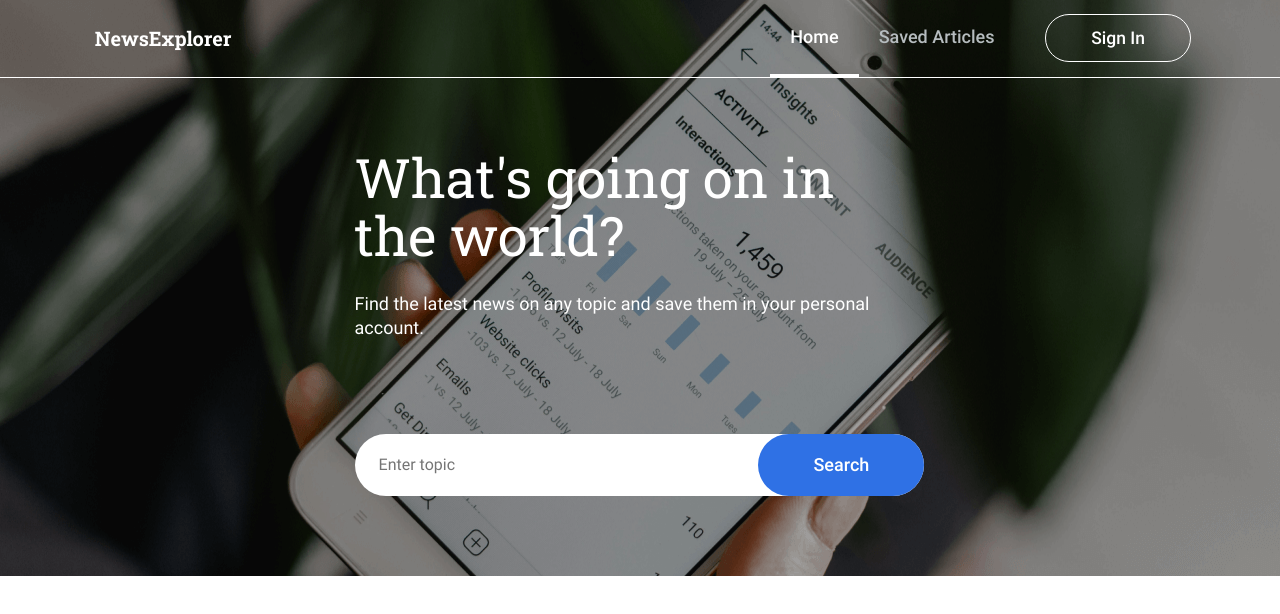
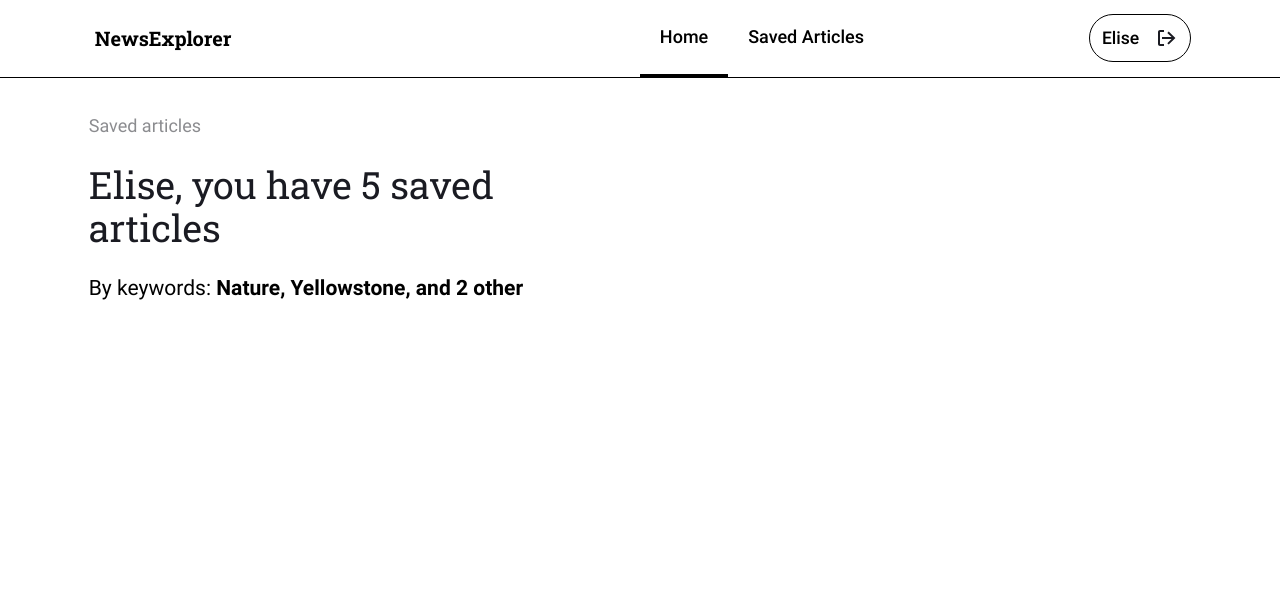
Before and after one commit to Yotam7298/news-explorer-frontend, a React (Create React App) app: page / in a window 1280 px wide. Shown: the top 614 px of the page. Built offline with nearby package versions, Linux system fonts and the light colour scheme; the HTML template or start-up script is replaced by a standard one.

Commit message:
fixed saved navbar and created saved header

```diff
--- a/src/components/App/App.js
+++ b/src/components/App/App.js
@@ -2,13 +2,13 @@ import React from 'react';
 import Header from '../Header/Header';
 import Navbar from '../Navbar/Navbar';
 import SearchForm from '../SearchForm/SearchForm';
-import './App.css';
+import SavedNewsHeader from '../SavedNewsHeader/SavedNewsHeader';
 
 function App() {
   return (
     <div className="App">
-      <Header navbar={Navbar} searchForm={SearchForm}>
-      </Header>
+      {/* <Header navbar={Navbar} searchForm={SearchForm} /> */}
+      <SavedNewsHeader navbar={Navbar} />
     </div>
   );
 }
--- a/src/components/Navbar/Navbar.css
+++ b/src/components/Navbar/Navbar.css
@@ -8,22 +8,6 @@
     align-items: center;
     font-family: Roboto, sans-serif;
     line-height: 24px;
-}
-
-.navbar_saved {
-    border-bottom-color: black;
-}
-
-.navbar_saved .navbar__logo {
-    color: black;
-}
-
-.navbar_saved .navbar__link {
-    color: black;
-}
-
-.navbar_saved .navbar__linkbox_selected {
-    border-bottom-color: black;
 }
 
 .navbar__logo {
@@ -113,3 +97,24 @@
     cursor: pointer;
     opacity: .6;
 }
+
+.navbar_saved {
+    border-bottom-color: black;
+}
+
+.navbar_saved .navbar__logo {
+    color: black;
+}
+
+.navbar_saved .navbar__link {
+    color: black;
+}
+
+.navbar_saved .navbar__linkbox_selected {
+    border-bottom-color: black;
+}
+
+.navbar_saved .navbar__signout {
+    border-color: black;
+    color: black;
+}
--- a/src/components/Navbar/Navbar.js
+++ b/src/components/Navbar/Navbar.js
@@ -1,11 +1,11 @@
 import React from 'react';
 import { Link } from 'react-router-dom';
-// import signOutHome from '../../images/logout.svg'
-// import signOutSaved from '../../images/logout-white.svg'
+import signOutSaved from '../../images/logout.svg'
+import signOutHome from '../../images/logout-white.svg'
 
-export default function Navbar() {
+export default function Navbar(props) {
     return (
-        <div className='navbar'>
+        <div className={`navbar ${props.saved ? 'navbar_saved' : ''}`}>
             <button className='navbar__logo'>NewsExplorer</button>
             <Link to='/' className='navbar__linkbox navbar__linkbox_selected'>
                 <p className='navbar__link'>Home</p>
@@ -14,10 +14,10 @@ export default function Navbar() {
                 <div className='navbar__link'>Saved Articles</div>
             </Link>
             <button className='navbar__signin'>Sign In</button>
-            {/* <button className='navbar__signout'>
+            <button className='navbar__signout'>
                 Elise
-                <img className='navbar__signout-icon' alt='Icon for logging out' src={signOutSaved} />
-            </button> */}
+                <img className='navbar__signout-icon' alt='Icon for logging out' src={props.saved ? signOutSaved : signOutHome} />
+            </button>
         </div>
     )
 }
--- /dev/null
+++ b/src/components/SavedNewsHeader/SavedNewsHeader.css
@@ -0,0 +1,41 @@
+.saved-header {
+    width: 100vw;
+    font-family: Roboto, sans-serif;
+    font-weight: 400;
+    font-size: 18px;
+    line-height: 24px;
+    text-align: left;
+}
+
+.saved-header__content {
+    margin-left: clamp(40px, calc(40px + 64 * ((100vw - 768px) / 672)), 104px);
+}
+
+.saved-header__pretitle {
+    margin-top: clamp(24px, calc(24px + 16 * ((100vw - 768px) / 672)), 40px);
+    margin-bottom: 0;
+    font-size: clamp(14px, calc(14px + 10 * ((100vw - 768px) / 672)), 24);
+    color: #1A1B22;
+    opacity: .5;
+}
+
+.saved-header__title {
+    max-width: clamp(336px, calc(336px + 194 * ((100vw - 768px) / 672)), 530px);
+    margin-top: clamp(16px, calc(16px + 12 * ((100vw - 768px) / 672)), 28px);
+    margin-bottom: 0;
+    font-family: Roboto-slab, sans-serif;
+    font-weight: 400;
+    font-size: clamp(30px, calc(30px + 10 * ((100vw - 768px) / 672)), 40px);
+    line-height: clamp(34px, calc(34px + 12 * ((100vw - 768px) / 672)), 46px);;
+    color: #1A1B22;
+}
+
+.saved-header__keywords {
+    margin-top: clamp(16px, calc(16px + 14 * ((100vw - 768px) / 672)), 30px);
+    margin-bottom: clamp(32px, calc(32px + 24 * ((100vw - 768px) / 672)), 56px);
+    font-weight: 400;
+}
+
+.saved-header__keywords-content {
+    font-weight: 700;
+}
--- /dev/null
+++ b/src/components/SavedNewsHeader/SavedNewsHeader.js
@@ -0,0 +1,19 @@
+import React from "react";
+
+export default function SavedNewsHeader(props) {
+    return (
+        <div className='saved-header'>
+            <props.navbar saved={true} />
+            <div className='saved-header__content'>
+                <p className='saved-header__pretitle'>Saved articles</p>
+                <h2 className='saved-header__title'>Elise, you have 5 saved articles</h2>
+                <h3 className='saved-header__keywords'>
+                    By keywords:&nbsp;
+                    <span className='saved-header__keywords-content'>
+                        Nature, Yellowstone, and 2 other
+                    </span>
+                </h3>
+            </div>
+        </div>
+    )
+}
--- a/src/index.css
+++ b/src/index.css
@@ -4,3 +4,4 @@
 @import url(./components/Header/Header.css);
 @import url(./components/Navbar/Navbar.css);
 @import url(./components/SearchForm/SearchForm.css);
+@import url(./components/SavedNewsHeader/SavedNewsHeader.css);
```
